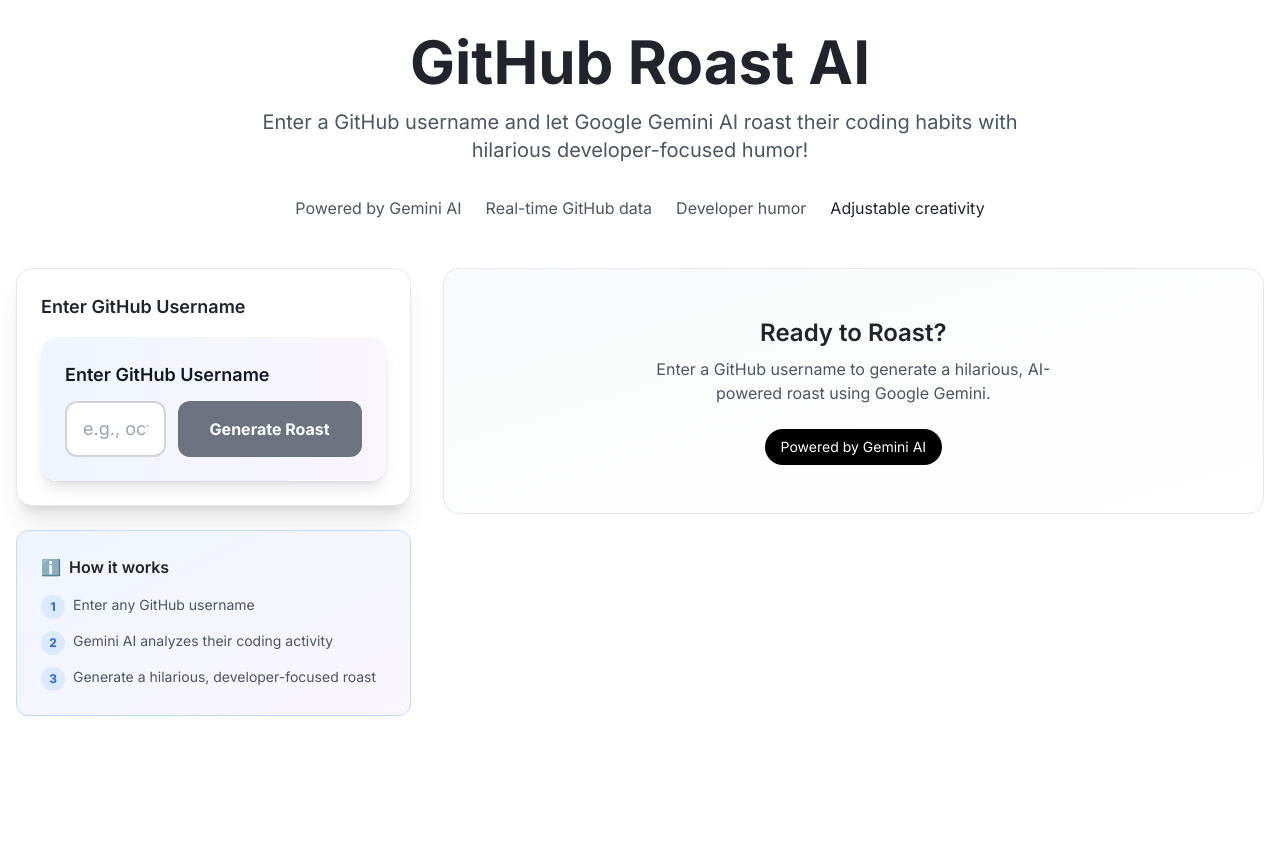
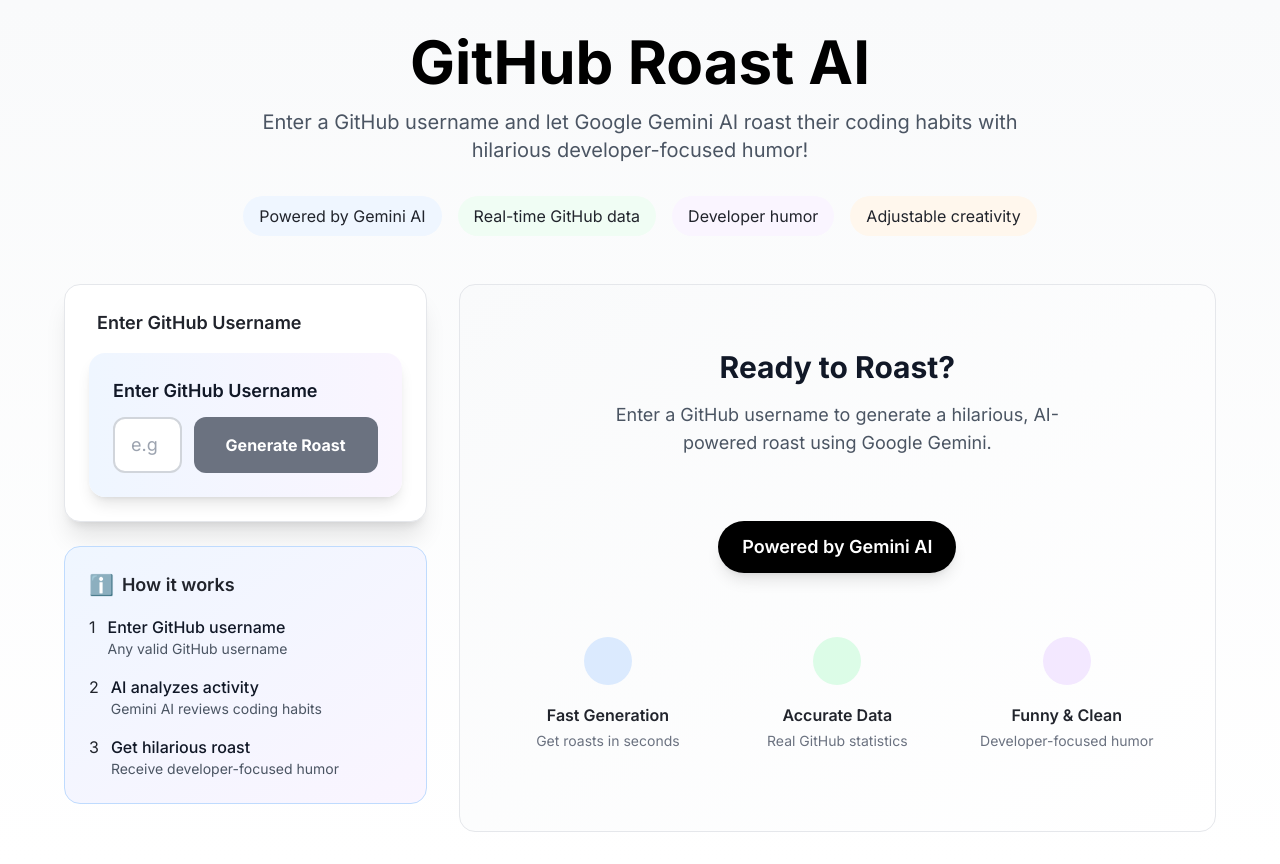
Before and after one commit to pennjay237/github-roaster-FE, a Next.js app: page / in a window 1280 px wide. Before the commit the page ends 800 px from the top, so only its background shows below. Built offline with nearby package versions, Linux system fonts and the light colour scheme.

Commit message:
UI modifications

```diff
--- a/app/page.tsx
+++ b/app/page.tsx
@@ -30,36 +30,41 @@
   };
 
   return (
+    <div className="min-h-screen bg-gradient-to-b from-gray-50 to-white dark:from-gray-900 dark:to-gray-950">
       <div className="container mx-auto px-4 py-8">
-      {/* Hero Section */}
-      <section className="text-center mb-12 animate-fade-in">
-        <h1 className="text-5xl md:text-6xl font-bold mb-4">
+        {/* Hero Section - Better desktop spacing */}
+        <section className="text-center mb-12 animate-fade-in max-w-6xl mx-auto">
+          <h1 className="text-4xl sm:text-5xl md:text-6xl font-bold mb-4 bg-gradient-to-r from-black to-black bg-clip-text text-transparent">
             GitHub Roast AI
           </h1>
-        <p className="text-xl text-gray-600 dark:text-gray-400 max-w-3xl mx-auto mb-8">
+          <p className="text-lg sm:text-xl text-gray-600 dark:text-gray-400 max-w-3xl mx-auto mb-8">
             Enter a GitHub username and let Google Gemini AI roast their coding habits with hilarious developer-focused humor!
           </p>
-        <div className="flex flex-wrap justify-center gap-6 mb-8">
-          <div className="flex items-center gap-2 text-gray-600 dark:text-gray-400">
-              Powered by Gemini AI
+          <div className="flex flex-wrap justify-center gap-3 sm:gap-4 mb-8">
+            <div className="inline-flex items-center gap-2 px-4 py-2 bg-blue-50 dark:bg-blue-900/30 rounded-full text-sm sm:text-base">
+              <span>Powered by Gemini AI</span>
             </div>
-          <div className="flex items-center gap-2 text-gray-600 dark:text-gray-400">
-              Real-time GitHub data
+            <div className="inline-flex items-center gap-2 px-4 py-2 bg-green-50 dark:bg-green-900/30 rounded-full text-sm sm:text-base">
+              <span>Real-time GitHub data</span>
             </div>
-          <div className="flex items-center gap-2 text-gray-600 dark:text-gray-400">
-              Developer humor
+            <div className="inline-flex items-center gap-2 px-4 py-2 bg-purple-50 dark:bg-purple-900/30 rounded-full text-sm sm:text-base">
+              <span>Developer humor</span>
             </div>
-          <div className="flex items-center gap-2 text-gray:600 dark:text-gray-400">
-              Adjustable creativity
+            <div className="inline-flex items-center gap-2 px-4 py-2 bg-orange-50 dark:bg-orange-900/30 rounded-full text-sm sm:text-base">
+              <span>Adjustable creativity</span>
             </div>
           </div>
         </section>
 
-      <div className="grid grid-cols-1 lg:grid-cols-3 gap-8">
+        <div className="grid grid-cols-1 lg:grid-cols-3 gap-8 max-w-6xl mx-auto">
+          {/* Left Column - Form & Info */}
           <div className="lg:col-span-1 space-y-6">
-          {/* Username Form */}
-          <div className="bg-white dark:bg-gray-800 rounded-2xl shadow-xl p-6 border border-gray-200 dark:border-gray-700">
-            <h3 className="text-lg font-semibold mb-4">Enter GitHub Username</h3>
+            {/* Username Form Card - Better desktop height */}
+            <div className="bg-white dark:bg-gray-800 rounded-2xl shadow-xl p-6 border border-gray-200 dark:border-gray-700 h-fit">
+              <h3 className="text-lg font-semibold mb-4 flex items-center gap-2">
+                <span className="text-2xl"></span>
+                Enter GitHub Username
+              </h3>
               <UsernameForm
                 onRoastGenerated={handleRoastGenerated}
                 onLoadingChange={handleLoadingChange}
@@ -67,65 +72,159 @@
               />
             </div>
 
-          {/* Info Card */}
-          <div className="bg-gradient-to-br from-blue-50 to-purple-50 dark:from-gray-800 dark:to-gray-900 rounded-xl p-6 border border-blue-200 dark:border-blue-800">
-            <h3 className="font-semibold mb-4 flex items-center gap-2">
-              <span className="text-blue-500">ℹ️</span> How it works
+            {/* Info Card - Better desktop positioning */}
+            <div className="bg-gradient-to-br from-blue-50 to-purple-50 dark:from-gray-800 dark:to-gray-900 rounded-2xl p-6 border border-blue-200 dark:border-blue-800 h-fit">
+              <h3 className="font-semibold mb-4 flex items-center gap-2 text-lg">
+                <span className="text-blue-500 text-xl">ℹ️</span> How it works
               </h3>
-            <ol className="space-y-3 text-sm text-gray-600 dark:text-gray-400">
-              <li className="flex items-start gap-2">
-                <span className="flex-shrink-0 w-6 h-6 bg-blue-100 dark:bg-blue-900 text-blue-600 dark:text-blue-400 rounded-full flex items-center justify-center text-xs font-bold">
+              <ol className="space-y-4">
+                <li className="flex items-start gap-3">
                     1
-                </span>
-                <span>Enter any GitHub username</span>
+                  <div>
+                    <p className="font-medium text-gray-900 dark:text-white">Enter GitHub username</p>
+                    <p className="text-sm text-gray-600 dark:text-gray-400">Any valid GitHub username</p>
+                  </div>
                 </li>
-              <li className="flex items-start gap-2">
-                <span className="flex-shrink-0 w-6 h-6 bg-blue-100 dark:bg-blue-900 text-blue-600 dark:text-blue-400 rounded-full flex items-center justify-center text-xs font-bold">
+                <li className="flex items-start gap-3">
                     2
-                </span>
-                <span>Gemini AI analyzes their coding activity</span>
+                  <div>
+                    <p className="font-medium text-gray-900 dark:text-white">AI analyzes activity</p>
+                    <p className="text-sm text-gray-600 dark:text-gray-400">Gemini AI reviews coding habits</p>
+                  </div>
                 </li>
-              <li className="flex items-start gap-2">
-                <span className="flex-shrink-0 w-6 h-6 bg-blue-100 dark:bg-blue-900 text-blue-600 dark:text-blue-400 rounded-full flex items-center justify-center text-xs font-bold">
+                <li className="flex items-start gap-3">
                     3
-                </span>
-                <span>Generate a hilarious, developer-focused roast</span>
+                  <div>
+                    <p className="font-medium text-gray-900 dark:text-white">Get hilarious roast</p>
+                    <p className="text-sm text-gray-600 dark:text-gray-400">Receive developer-focused humor</p>
+                  </div>
                 </li>
               </ol>
             </div>
           </div>
 
-        {/* Right Column - Results */}
+          {/* Right Column - Results - Better desktop width */}
           <div className="lg:col-span-2">
             {isLoading ? (
               <RoastSkeleton />
             ) : roastData ? (
               <div className="space-y-6">
-              {/* The UsernameForm already displays the roast, so we don't need extra display here */}
-              <div className="bg-gradient-to-br from-green-50 to-blue-50 dark:from-gray-800 dark:to-gray-900 rounded-2xl p-6 border border-green-200 dark:border-green-800">
-                <h3 className="text-lg font-semibold mb-4 flex items-center gap-2">
-                  <span className="text-green-500">✅</span> Roast Generated Successfully!
+                {/* Success Message - Better desktop presentation */}
+                <div className="bg-gradient-to-br from-green-50 to-blue-50 dark:from-gray-800 dark:to-gray-900 rounded-2xl p-8 border border-green-200 dark:border-green-800">
+                  <div className="flex items-center gap-4 mb-6">
+                    <div className="p-3 bg-gradient-to-r from-green-500 to-blue-500 rounded-xl">
+                      <span className="text-2xl">✅</span>
+                    </div>
+                    <div>
+                      <h3 className="text-2xl font-bold text-gray-900 dark:text-white">
+                        Roast Generated Successfully!
                       </h3>
                       <p className="text-gray-600 dark:text-gray-400">
-                  Your roast for <span className="font-semibold">@{roastData.data?.username}</span> has been generated above.
-                  Scroll up to see the full roast with stats and sharing options!
+                        Your roast for <span className="font-semibold text-blue-600 dark:text-blue-400">@{roastData.data?.username}</span> is ready!
                       </p>
                     </div>
                   </div>
+
+                  <div className="grid grid-cols-1 sm:grid-cols-3 gap-4 mt-6">
+                    <div className="text-center p-4 bg-white dark:bg-gray-800 rounded-lg border border-gray-200 dark:border-gray-700">
+                      <p className="text-sm text-gray-500 dark:text-gray-400">Model</p>
+                      <p className="font-semibold text-gray-900 dark:text-white">
+                        {roastData.metadata?.model || 'Gemini AI'}
+                      </p>
+                    </div>
+                    <div className="text-center p-4 bg-white dark:bg-gray-800 rounded-lg border border-gray-200 dark:border-gray-700">
+                      <p className="text-sm text-gray-500 dark:text-gray-400">Temperature</p>
+                      <p className="font-semibold text-gray-900 dark:text-white">
+                        {roastData.metadata?.temperature || 0.7}
+                      </p>
+                    </div>
+                    <div className="text-center p-4 bg-white dark:bg-gray-800 rounded-lg border border-gray-200 dark:border-gray-700">
+                      <p className="text-sm text-gray-500 dark:text-gray-400">Generated</p>
+                      <p className="font-semibold text-gray-900 dark:text-white">
+                        {new Date(roastData.metadata?.generatedAt || Date.now()).toLocaleDateString()}
+                      </p>
+                    </div>
+                  </div>
+                </div>
+
+                {/* Stats Preview - Added for desktop */}
+                {roastData.data && (
+                  <div className="bg-white dark:bg-gray-800 rounded-2xl p-6 border border-gray-200 dark:border-gray-700">
+                    <h4 className="text-lg font-semibold mb-4 flex items-center gap-2">
+                      <span className="text-blue-500">📊</span> Quick Stats
+                    </h4>
+                    <div className="grid grid-cols-2 md:grid-cols-4 gap-4">
+                      <div className="text-center p-4 bg-gray-50 dark:bg-gray-900 rounded-lg">
+                        <p className="text-2xl font-bold text-gray-900 dark:text-white">
+                          {roastData.data.publicRepos || 0}
+                        </p>
+                        <p className="text-sm text-gray-500 dark:text-gray-400">Repos</p>
+                      </div>
+                      <div className="text-center p-4 bg-gray-50 dark:bg-gray-900 rounded-lg">
+                        <p className="text-2xl font-bold text-gray-900 dark:text-white">
+                          {roastData.data.followers || 0}
+                        </p>
+                        <p className="text-sm text-gray-500 dark:text-gray-400">Followers</p>
+                      </div>
+                      <div className="text-center p-4 bg-gray-50 dark:bg-gray-900 rounded-lg">
+                        <p className="text-2xl font-bold text-gray-900 dark:text-white">
+                          {roastData.data.totalStars || 0}
+                        </p>
+                        <p className="text-sm text-gray-500 dark:text-gray-400">Stars</p>
+                      </div>
+                      <div className="text-center p-4 bg-gray-50 dark:bg-gray-900 rounded-lg">
+                        <p className="text-2xl font-bold text-gray-900 dark:text-white">
+                          {roastData.data.accountYears || 0}
+                        </p>
+                        <p className="text-sm text-gray-500 dark:text-gray-400">Years</p>
+                      </div>
+                    </div>
+                  </div>
+                )}
+              </div>
             ) : (
-            <div className="text-center py-12 bg-gradient-to-br from-gray-50 to-white dark:from-gray-900 dark:to-gray-800 rounded-2xl border border-gray-200 dark:border-gray-700">
-
-              <h3 className="text-2xl font-semibold mb-2">Ready to Roast?</h3>
-              <p className="text-gray-600 dark:text-gray-400 max-w-md mx-auto mb-6">
+              /* Empty State - Better desktop presentation */
+              <div className="text-center py-16 bg-gradient-to-br from-gray-50 to-white dark:from-gray-900 dark:to-gray-800 rounded-2xl border border-gray-200 dark:border-gray-700 h-full flex flex-col items-center justify-center">
+                <div className="mb-8">
+                  <h3 className="text-3xl font-bold text-gray-900 dark:text-white mb-4">
+                    Ready to Roast?
+                  </h3>
+                  <p className="text-lg text-gray-600 dark:text-gray-400 max-w-md mx-auto mb-8">
                     Enter a GitHub username to generate a hilarious, AI-powered roast using Google Gemini.
                   </p>
-              <div className="inline-flex items-center gap-2 px-4 py-2 bg-gradient-to-r from-black to-black rounded-full">
-                <span className="text-white text-sm"> Powered by Gemini AI</span>
+                </div>
+
+                <div className="inline-flex flex-col sm:flex-row items-center gap-6">
+                  <div className="flex items-center gap-2 px-6 py-3 bg-gradient-to-r from-black to-black rounded-full shadow-lg">
+                    <span className="text-white text-lg font-semibold"> Powered by Gemini AI</span>
+                  </div>
+                </div>
+
+                <div className="mt-12 grid grid-cols-1 sm:grid-cols-3 gap-6 max-w-2xl">
+                  <div className="text-center p-4">
+                    <div className="inline-flex items-center justify-center w-12 h-12 bg-blue-100 dark:bg-blue-900/30 rounded-full mb-3">
+                    </div>
+                    <h4 className="font-semibold mb-1">Fast Generation</h4>
+                    <p className="text-sm text-gray-500 dark:text-gray-400">Get roasts in seconds</p>
+                  </div>
+                  <div className="text-center p-4">
+                    <div className="inline-flex items-center justify-center w-12 h-12 bg-green-100 dark:bg-green-900/30 rounded-full mb-3">
+                    </div>
+                    <h4 className="font-semibold mb-1">Accurate Data</h4>
+                    <p className="text-sm text-gray-500 dark:text-gray-400">Real GitHub statistics</p>
+                  </div>
+                  <div className="text-center p-4">
+                    <div className="inline-flex items-center justify-center w-12 h-12 bg-purple-100 dark:bg-purple-900/30 rounded-full mb-3">
+                    </div>
+                    <h4 className="font-semibold mb-1">Funny & Clean</h4>
+                    <p className="text-sm text-gray-500 dark:text-gray-400">Developer-focused humor</p>
+                  </div>
                 </div>
               </div>
             )}
           </div>
         </div>
       </div>
+    </div>
   );
 }
--- a/components/forms/username-form.tsx
+++ b/components/forms/username-form.tsx
@@ -273,7 +273,7 @@
                 type="text"
                 value={username}
                 onChange={(e) => setUsername(e.target.value)}
-                placeholder="e.g., octocat, microsoft, torvalds"
+                placeholder="e.g pennjay237"
                 className="w-full flex-1 px-4 py-3 border-2 border-gray-300 dark:border-gray-600 rounded-xl focus:ring-2 focus:ring-blue-500 focus:border-blue-500 dark:bg-gray-700 dark:text-white text-base sm:text-lg"
                 disabled={isLoading}
               />
```
Lines whose indentation alone changed are shown as unchanged.
